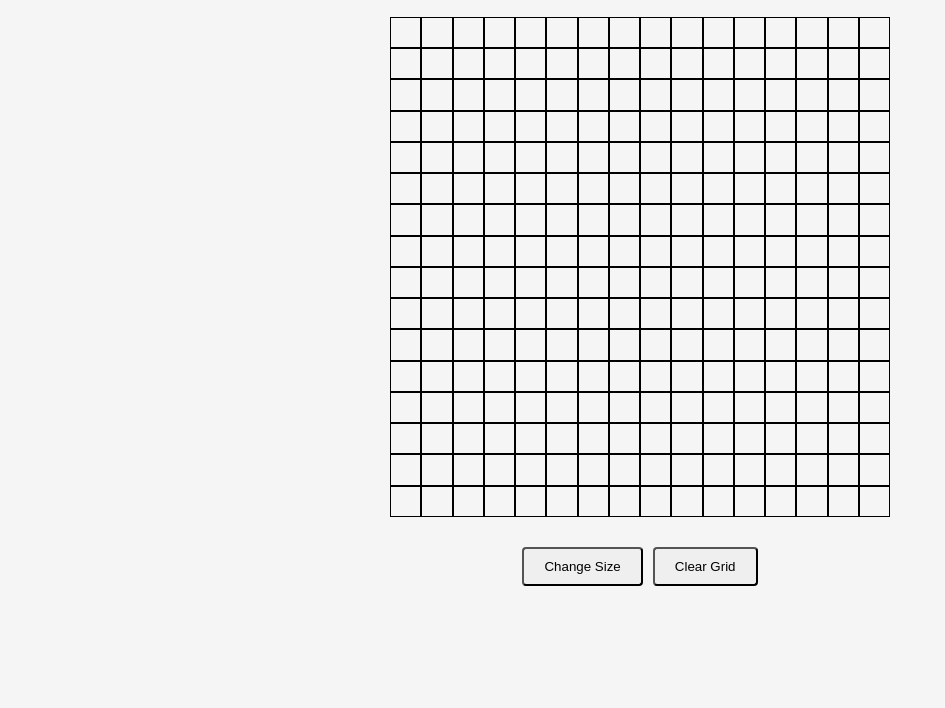
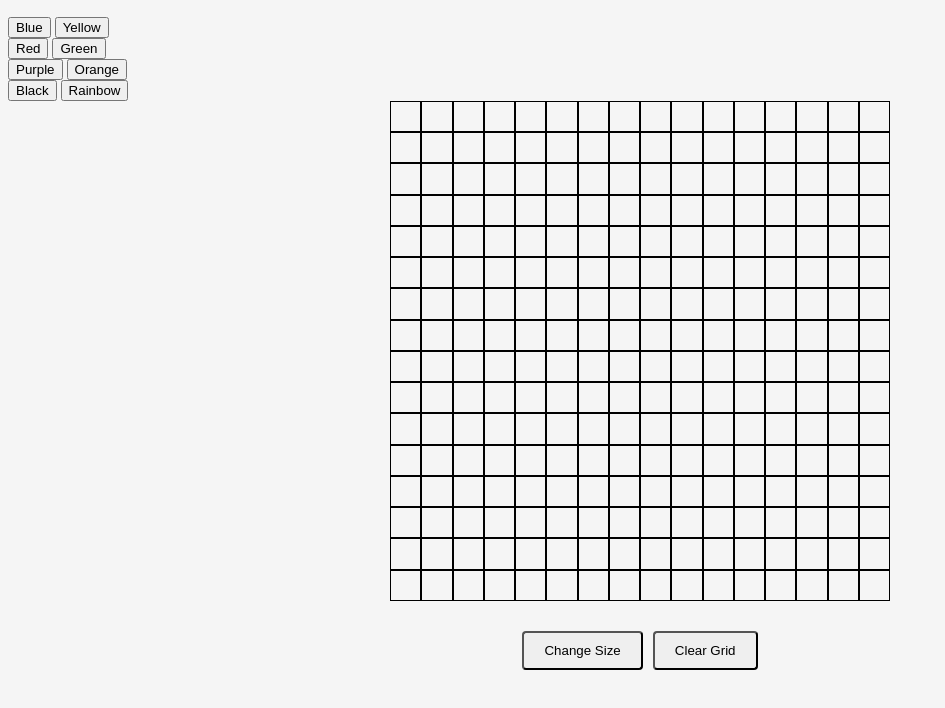
Before and after one commit to Stillwell-C/Etch-a-Sketch, a plain HTML site: page index.html in a window 1280 px wide. Shown: the part 50-758 px from the top of the page, without its empty margins (0-945 px from the left). Drawn offline with Linux system fonts and the light colour scheme.

Commit message:
Add color buttons
Add new div for center content including color buttons and
etch-a-sketch grid. Create color buttons and put into divs
by twos.

```diff
--- a/index.html
+++ b/index.html
@@ -9,7 +9,28 @@
 </head>
 <body>
     <h2 class="heading">Etch-a-Sketch</h2>
-    <div id="container" class="container"></div>
+    <div class="center-content">
+        <div class="left-container">
+            <div class="color-div1">
+                <button id="blue" class="color-button">Blue</button>
+                <button id="yellow" class="color-button">Yellow</button>
+            </div>
+            <div class="color-div2">
+                <button id="red" class="color-button">Red</button>
+                <button id="green" class="color-button">Green</button>
+            </div>
+            <div class="color-div3">
+                <button id="purple" class="color-button">Purple</button>
+                <button id="orange" class="color-button">Orange</button>
+            </div>
+            <div class="color-div4">
+                <button id="black" class="color-button">Black</button>
+                <button id="rainbow" class="color-button">Rainbow</button>
+            </div>
+        </div>
+        <div id="container" class="container"></div>
+        <div class="right-container"></div>
+    </div>
     <div class="button-container">
         <button id="clear" class="change-button">Change Size</button>
         <button id="erase" class="change-button">Clear Grid</button>
```
